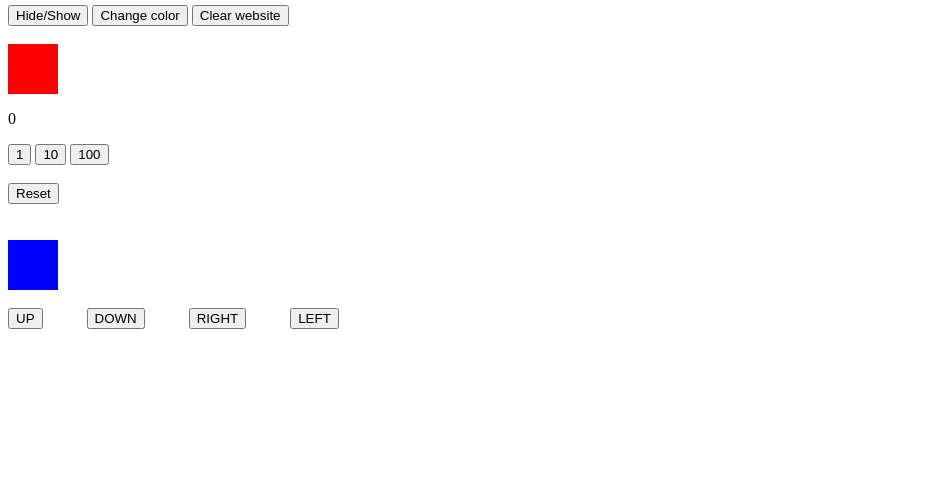
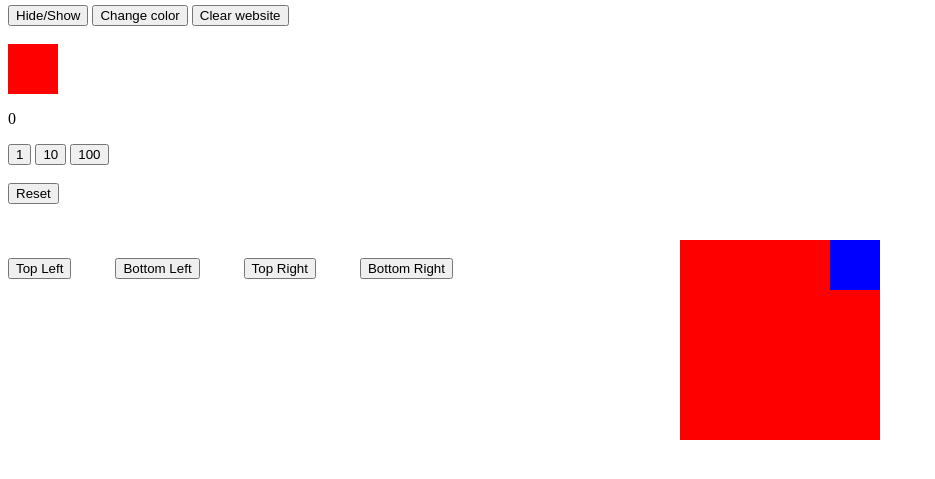
Before and after one commit to rikardnordahlte16d/Webbserverprogrammering, a PHP site: page / in a window 1280 px wide. Shown: the part 260-739 px from the top of the page, without its empty margins (0-935 px from the left). Run offline with PHP 8.4, Linux system fonts and the light colour scheme.

Commit message:
sista uppgift korrekt gjord

```diff
--- a/javascript/index.php
+++ b/javascript/index.php
@@ -37,12 +37,12 @@
 			</div>
 
 			<br><br>
-			<div id="moveDiv"></div>
+			<div id="moveBox" style="position:absolute;right:400px;width:200px;height:200px;background-color:red;"><div id="moveDiv" style="position:absolute;top:0px;right:0px;"></div></div>
 			<br>
-			<button onClick="move('up')">UP</button>&nbsp&nbsp&nbsp&nbsp&nbsp&nbsp&nbsp&nbsp&nbsp&nbsp
-			<button onClick="move('down')">DOWN</button>&nbsp&nbsp&nbsp&nbsp&nbsp&nbsp&nbsp&nbsp&nbsp&nbsp
-			<button onClick="move('right')">RIGHT</button>&nbsp&nbsp&nbsp&nbsp&nbsp&nbsp&nbsp&nbsp&nbsp&nbsp
-			<button onClick="move('left')">LEFT</button>&nbsp&nbsp&nbsp&nbsp&nbsp&nbsp&nbsp&nbsp&nbsp&nbsp
+			<button onClick="move('topleft')">Top Left</button>&nbsp&nbsp&nbsp&nbsp&nbsp&nbsp&nbsp&nbsp&nbsp&nbsp
+			<button onClick="move('bottomleft')" id="knappNer">Bottom Left</button>&nbsp&nbsp&nbsp&nbsp&nbsp&nbsp&nbsp&nbsp&nbsp&nbsp
+			<button onClick="move('topright')">Top Right</button>&nbsp&nbsp&nbsp&nbsp&nbsp&nbsp&nbsp&nbsp&nbsp&nbsp
+			<button onClick="move('bottomright')">Bottom Right</button>&nbsp&nbsp&nbsp&nbsp&nbsp&nbsp&nbsp&nbsp&nbsp&nbsp
 
 		</div>
 		<p id="cleartext"></p>
@@ -53,27 +53,30 @@
 			function move(dir){
 				element = document.getElementById("moveDiv");
 
-				if(dir == "up"){
-					margin = element.style.marginTop;
-					margin = margin.replace("px","");
-					element.style.marginTop = margin - 1;
+				if(dir == "topleft"){
+					element.style.left = "0px";
+					element.style.top = "0px";
+					element.style.right = "";
+					element.style.bottom = "";
 				}
-				if(dir == "down"){
-					margin = element.style.marginTop;
-					margin = margin.replace("px","");
-					element.style.marginTop = margin + 1;
+				if(dir == "bottomleft"){
+					element.style.left = "0px";
+					element.style.top = "";
+					element.style.right = "";
+					element.style.bottom = "0px";
 				}
-				if(dir == "left"){
-					margin = element.style.marginLeft;
-					margin = margin.replace("px","");
-					element.style.marginLeft = margin - 1;
+				if(dir == "topright"){
+					element.style.left = "";
+					element.style.top = "0px";
+					element.style.right = "0px";
+					element.style.bottom = "";
 				}
-				if(dir == "right"){
-					margin = element.style.marginLeft;
-					margin = margin.replace("px","");
-					element.style.marginLeft = margin + 1;
+				if(dir == "bottomright"){
+					element.style.left = "";
+					element.style.top = "";
+					element.style.right = "0px";
+					element.style.bottom = "0px";
 				}
-
 			}
 
 			function pressed() {
```
